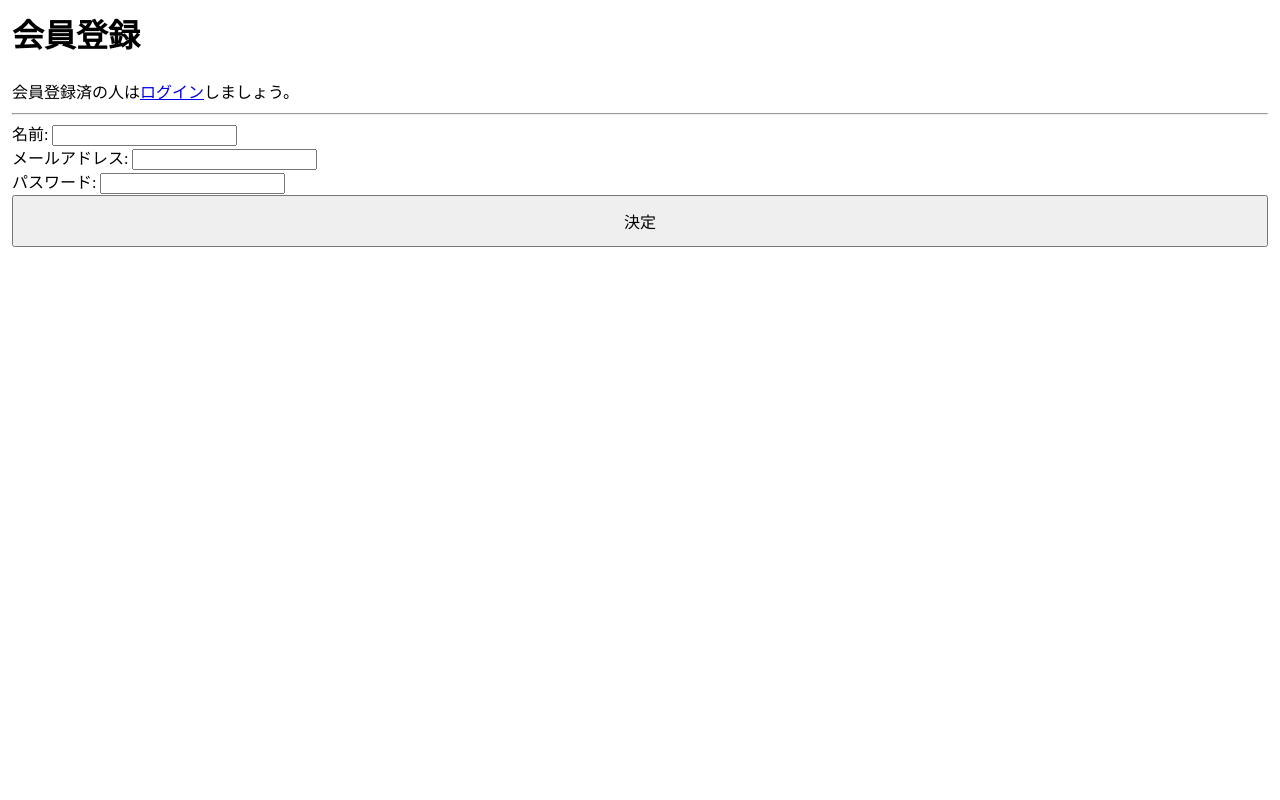
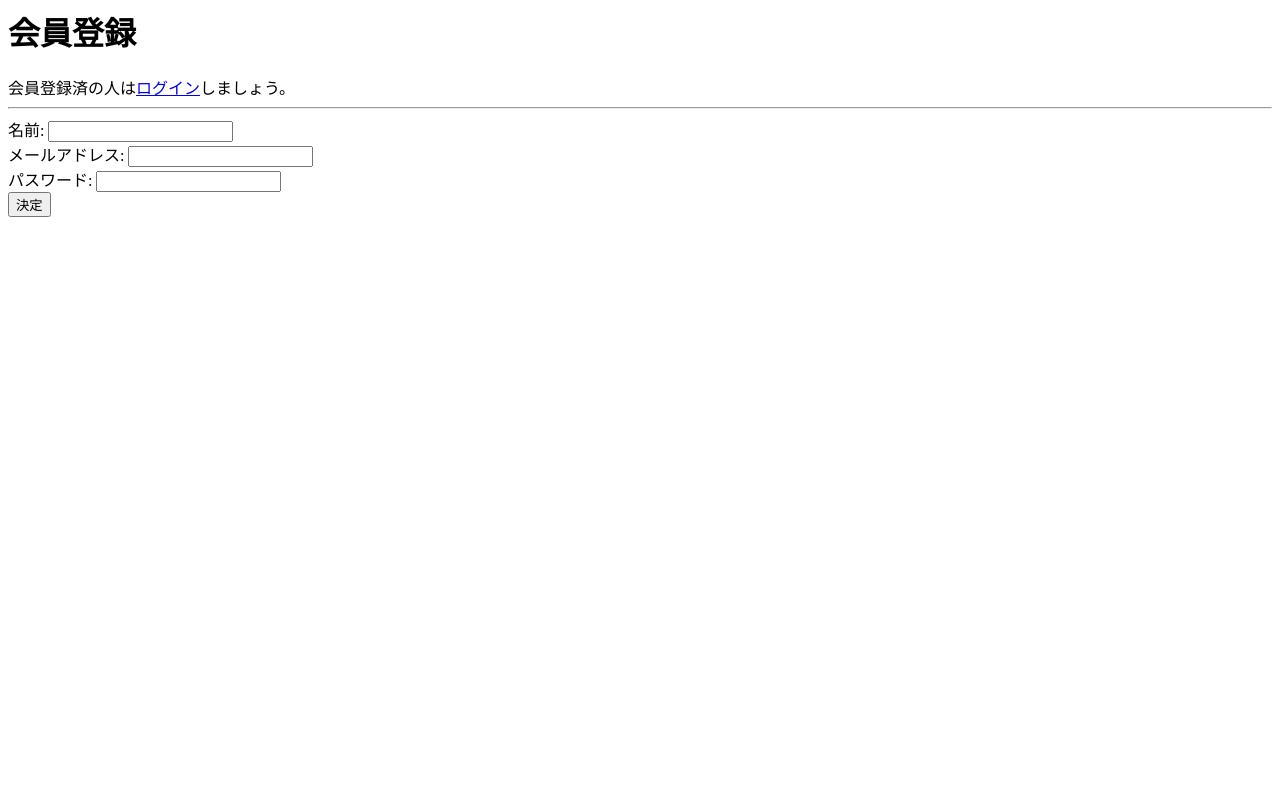
Before and after one commit to rusou22/suiyou12_kouki_kadai, a PHP site: page /signup.php in a window 1280 px wide. Run offline with PHP 8.4, Linux system fonts and the light colour scheme.

Commit message:
Update style.css

```diff
--- a/public/style.css
+++ b/public/style.css
@@ -1,53 +1,8 @@
-
-* {
-  box-sizing: border-box;
-}
-
-html, body {
-  margin: 0;
-  padding: 0;
-}
-
-
-body {
-  padding: 12px;
-  font-size: 16px;
-  line-height: 1.5;
-}
-
-
-textarea {
-  width: 100%;
-  min-height: 7em;
-  font-size: 16px;
-  padding: 10px;
-}
-
-/* ファイル選択とボタンも押しやすく */
-input[type="file"] {
-  width: 100%;
-  font-size: 16px;
-}
-
-button {
-  width: 100%;
-  padding: 12px;
-  font-size: 16px;
-}
-
-
-img {
-  max-width: 100%;
-  height: auto;
-}
-
-
 @media (max-width: 600px) {
   body {
     padding: 10px;
     font-size: 15px;
   }
-
 
   dl {
     margin: 0 0 16px 0;
@@ -61,4 +16,9 @@ img {
   dd {
     margin-left: 0;
   }
+
+  button {
+    padding: 6px 10px;
+    font-size: 14px;
+  }
 }
```
